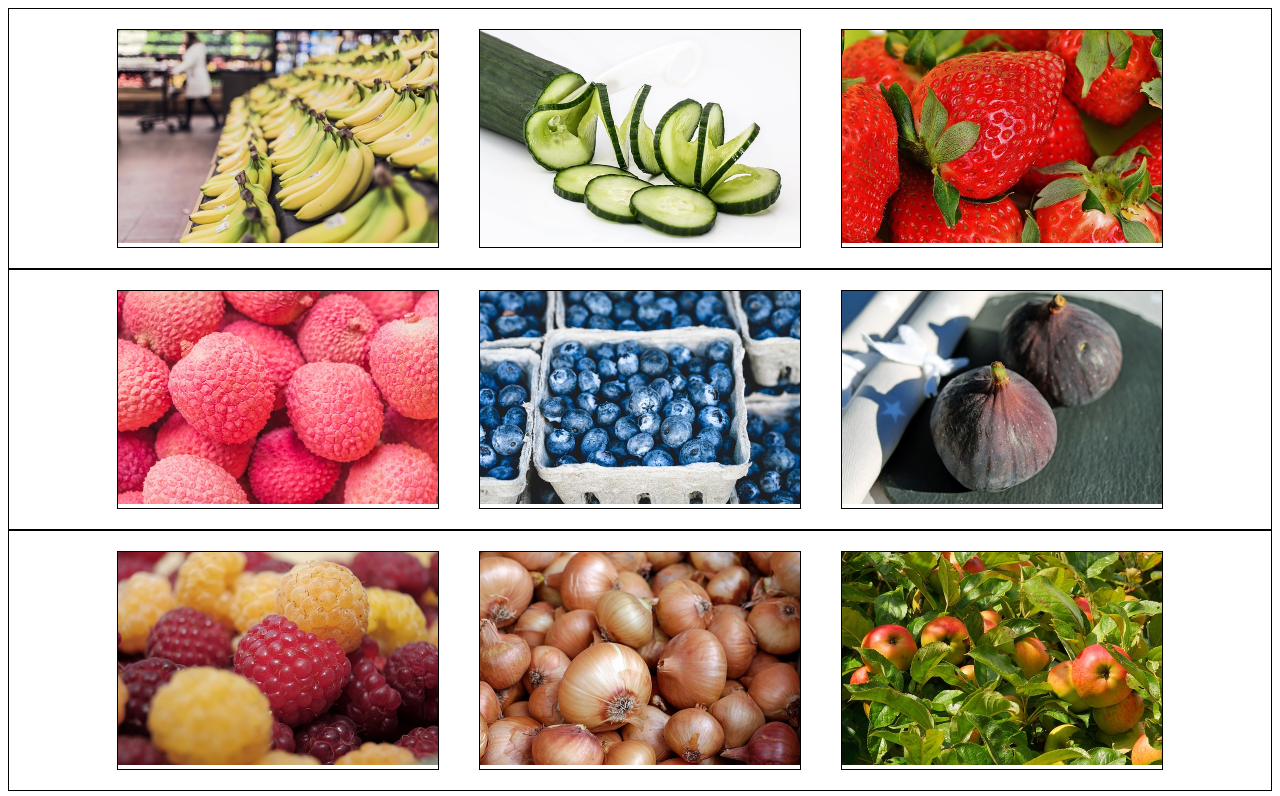
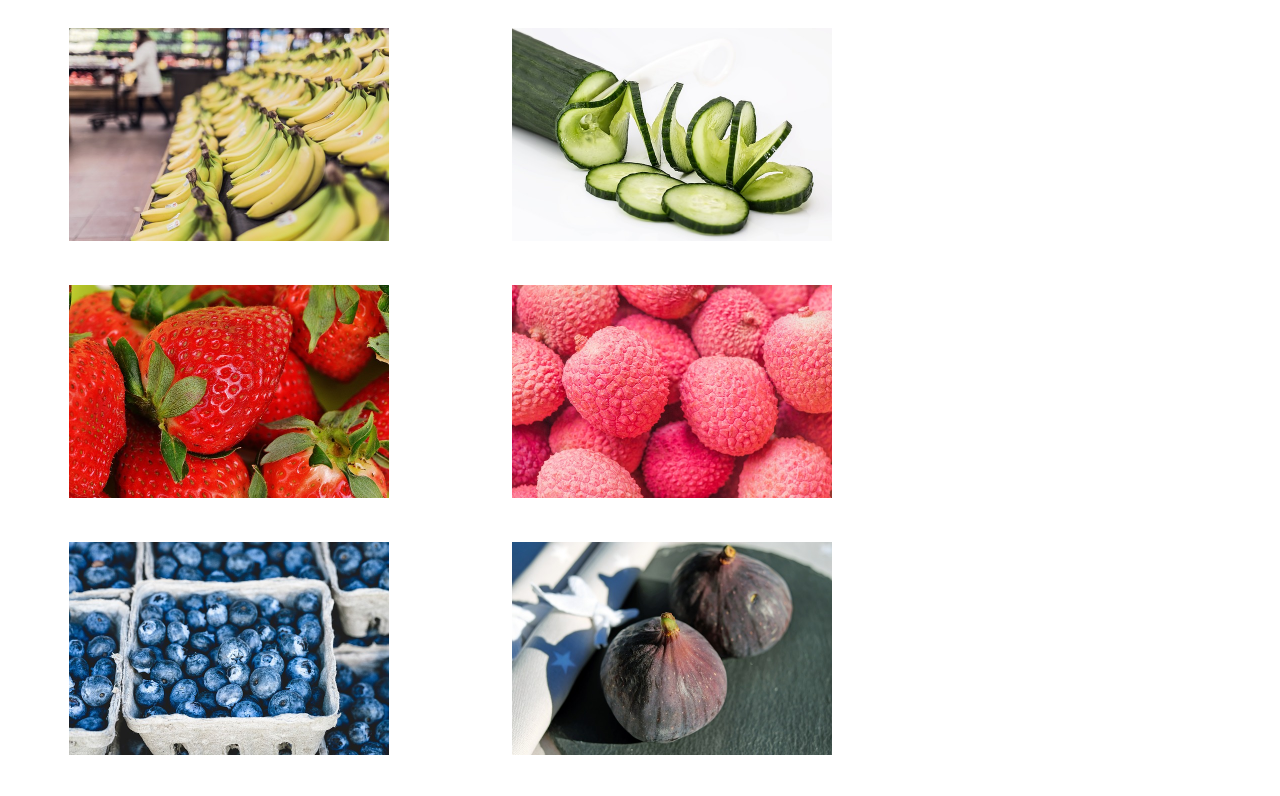
Before and after one commit to latenightblues/Bootcamp, a plain HTML site: page CSS/Project02/index.html in a window 1280 px wide. Shown: the top 796 px of the page. Drawn offline with Linux system fonts and the light colour scheme.

Commit message:
CSS:  Finishing touches to Project 2

```diff
--- a/CSS/Project02/index.html
+++ b/CSS/Project02/index.html
@@ -8,6 +8,7 @@
 
   <body>
     <div class="flexbox">
+
       <div class="images">
         <img src="assets/1.jpg" alt="Bananas" width="320">
       </div>
@@ -19,9 +20,7 @@
       <div class="images">
         <img src="assets/3.jpg" alt="Bananas" width="320">
       </div>
-    </div>
 
-    <div class="flexbox">
       <div class="images">
         <img src="assets/4.jpg" alt="Bananas" width="320">
       </div>
@@ -29,13 +28,11 @@
       <div class="images">
         <img src="assets/5.jpg" alt="Bananas" width="320">
       </div>
+
       <div class="images">
-
         <img src="assets/6.jpg" alt="Bananas" width="320">
       </div>
-    </div>
 
-    <div class="flexbox">
       <div class="images">
         <img src="assets/7.jpg" alt="Bananas" width="320">
       </div>
@@ -47,6 +44,7 @@
       <div class="images">
         <img src="assets/9.jpg" alt="Bananas" width="320">
       </div>
+
     </div>
 
   </body>
--- a/CSS/Project02/style.css
+++ b/CSS/Project02/style.css
@@ -2,17 +2,19 @@
 .flexbox {
 
   display: flex;
-  border: 1px solid black;
-  justify-content: center;
+  width: 70%;
+  justify-content: space-around;
+  /*
   flex-wrap: wrap;
+  */
+  flex-flow: row wrap;
 
 }
 
 
 .images {
 
-  border: 1px solid black;
-  float: left;
+  /*float: left;*/
   margin: 20px;
 
 
```
